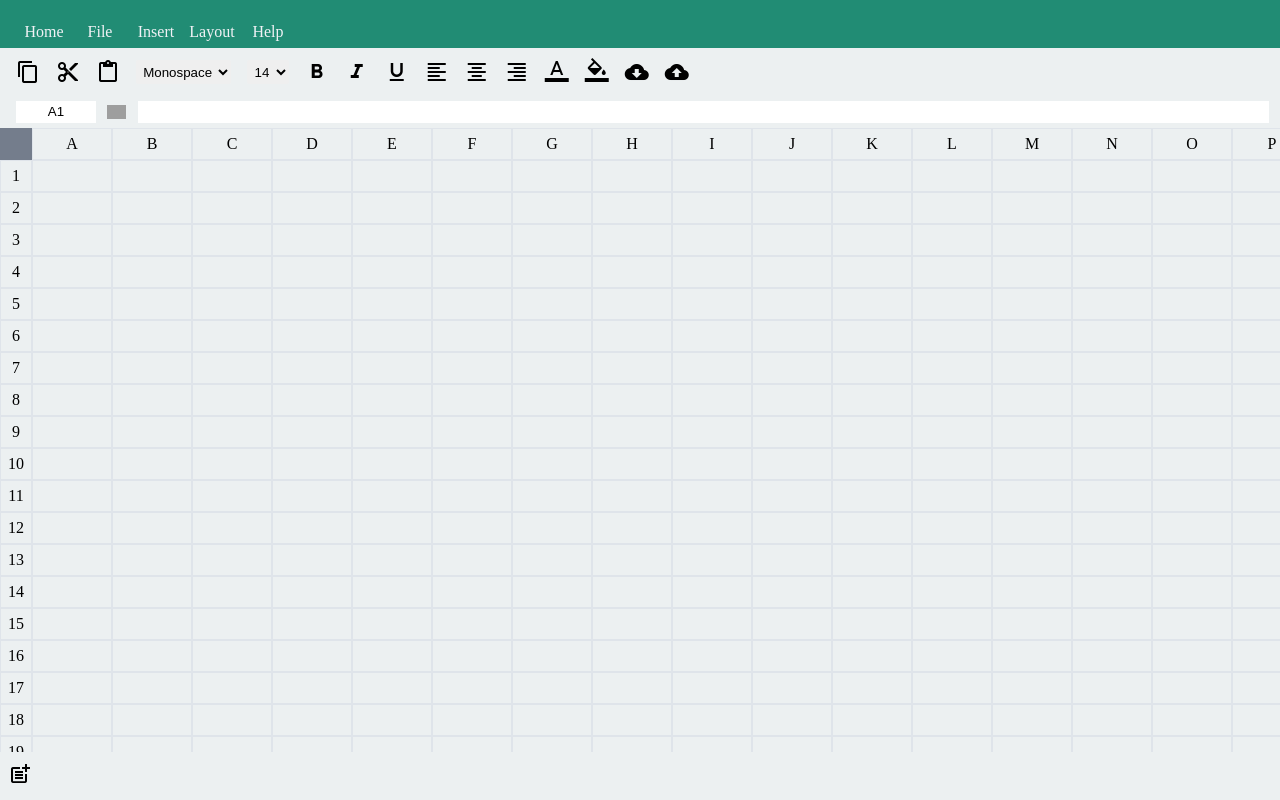
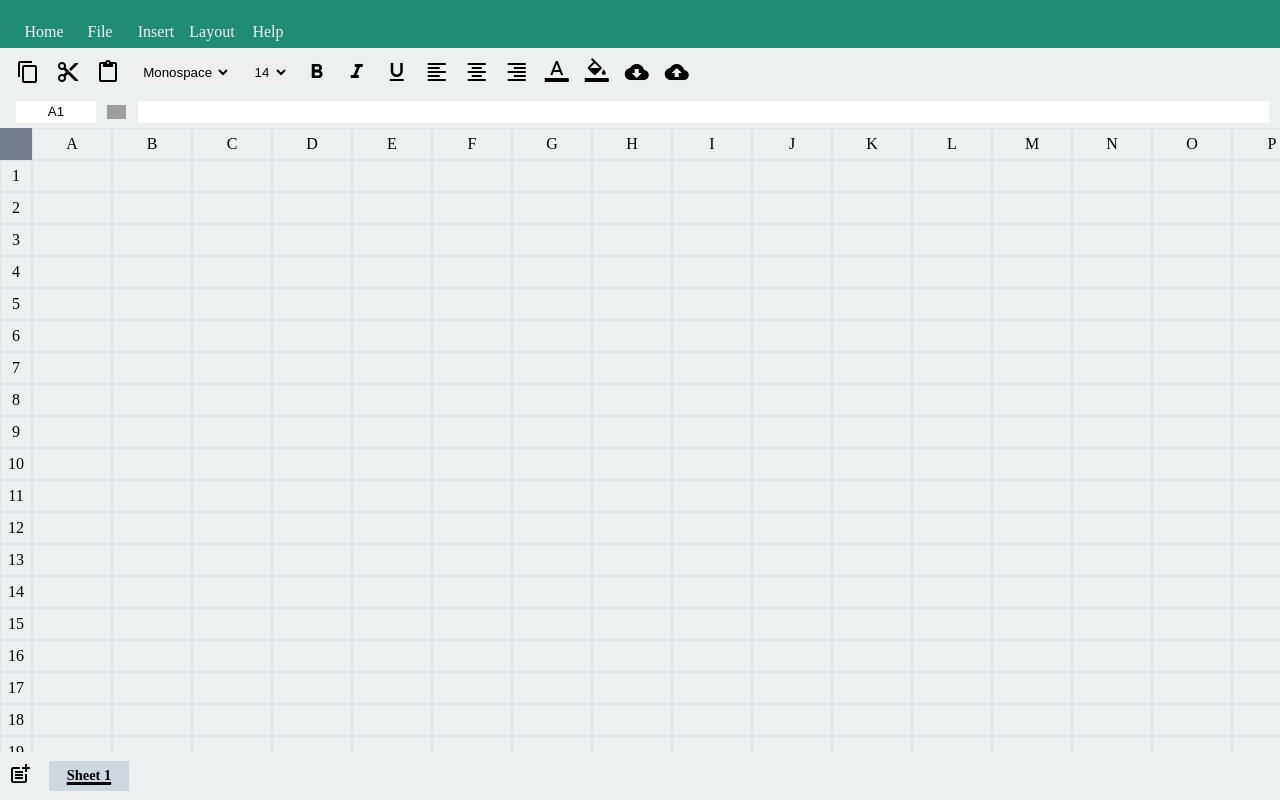
Before and after one commit to Ritesh9876/GoggleSheets, a plain HTML site: page index.html in a window 1280 px wide. Drawn offline with Linux system fonts and the light colour scheme; grey boxes are pictures that could not be loaded.

Commit message:
add multiple sheet feature

```diff
--- a/cellProperties.js
+++ b/cellProperties.js
@@ -1,27 +1,32 @@
 let collectedSheetDB = [];  //Contains all SheetDB
 let sheetDB = [];
 
-for (let i = 0; i < rows; i++) {
-    let sheetRow = [];
-    for (let j = 0; j < cols; j++) {
-        let cellProp = {
-            bold: false,
-            italic: false,
-            underline: false,
-            alignment: "left",
-            fontFamily: "monospace",
-            fontSize: "14",
-            fontColor: "#000000",
-            BGcolor: "#000000",  // Just for indication purpose,
-            value: "",
-            formula: "",
-            children: [],
-        }
-        sheetRow.push(cellProp);
-    }
-    sheetDB.push(sheetRow);
+// for (let i = 0; i < rows; i++) {
+//     let sheetRow = [];
+//     for (let j = 0; j < cols; j++) {
+//         let cellProp = {
+//             bold: false,
+//             italic: false,
+//             underline: false,
+//             alignment: "left",
+//             fontFamily: "monospace",
+//             fontSize: "14",
+//             fontColor: "#000000",
+//             BGcolor: "#000000",  // Just for indication purpose,
+//             value: "",
+//             formula: "",
+//             children: [],
+//         }
+//         sheetRow.push(cellProp);
+//     }
+//     sheetDB.push(sheetRow);
+// }
+
+
+{
+    let addSheetBtn = document.querySelector(".sheet-add-icon");
+    addSheetBtn.click()
 }
-
 // selectors for applying properties to the cell
 let bold = document.querySelector(".bold");
 let italic = document.querySelector(".italic");
--- a/cycleValidation.js
+++ b/cycleValidation.js
@@ -1,15 +1,15 @@
 let collectedGraphComponent = [];
 let graphComponentMatrix = [];
 
-for(let i=0;i<rows;i++)
-{
-    let row=[]
-    for(let j=0;j<cols;j++)
-    {
-        row.push([])
-    }
-    graphComponentMatrix.push(row)
-}
+// for(let i=0;i<rows;i++)
+// {
+//     let row=[]
+//     for(let j=0;j<cols;j++)
+//     {
+//         row.push([])
+//     }
+//     graphComponentMatrix.push(row)
+// }
 
 function isGraphCylic(graphComponentMatrix) {
     let visited = [];
--- a/index.html
+++ b/index.html
@@ -107,9 +107,10 @@
     </div>
 
     <script src="./script.js"></script>
-    <script src="./cellProperties.js"></script>
     <script src="./cycleValidation.js"></script>
     <script src="./cyclicPathTrace.js"></script>
+    <script src="./sheetsHandling.js"></script>
+    <script src="./cellProperties.js"></script>
     <script src="./formula.js"></script>
   </body>
 </html>
--- a/script.js
+++ b/script.js
@@ -50,7 +50,3 @@ function addListenerForAddressBarDisplay(cell, i, j) {
         addressBar.value = `${colID}${rowID}`;
     })
 }
-
-// select first cell from the start
-let firstCell=document.querySelector('.cell')
-firstCell.click()
--- /dev/null
+++ b/sheetsHandling.js
@@ -0,0 +1,145 @@
+let activeSheetColor  ="#ced6e0";
+let sheetsFolderCont = document.querySelector(".sheets-folder-cont");
+let addSheetBtn = document.querySelector(".sheet-add-icon");
+
+
+addSheetBtn.addEventListener("click", (e) => {
+    let sheet = document.createElement("div");
+    sheet.setAttribute("class", "sheet-folder");
+
+    let allSheetFolders = document.querySelectorAll(".sheet-folder");
+    sheet.setAttribute("id", allSheetFolders.length);
+
+    sheet.innerHTML = `
+        <div class="sheet-content">Sheet ${allSheetFolders.length + 1}</div>
+    `;
+
+    sheetsFolderCont.appendChild(sheet);
+    sheet.scrollIntoView();
+
+    // DB
+    createSheetDB();
+    createGraphComponentMatrix();
+     handleSheetActiveness(sheet);
+     handleSheetRemoval(sheet);
+    sheet.click();
+})
+
+function handleSheetRemoval(sheet) {
+    sheet.addEventListener("mousedown", (e) => {
+        // Right click
+        console.log(e.button)
+        if (e.button !== 2) return;
+
+        let allSheetFolders = document.querySelectorAll(".sheet-folder");
+        if (allSheetFolders.length === 1) {
+            alert("You need to have atleast one sheet!!");
+            return;
+        }
+
+        let response = confirm("Your sheet will be removed permanently, Are you sure?");
+        if (response === false) return;
+
+        let sheetIdx = Number(sheet.getAttribute("id"));
+        // DB
+        collectedSheetDB.splice(sheetIdx, 1);
+        collectedGraphComponent.splice(sheetIdx, 1);
+        // UI
+        handleSheetUIRemoval(sheet)
+
+        // By default DB to sheet 1 (active)
+        sheetDB = collectedSheetDB[0];
+        graphComponentMatrix = collectedGraphComponent[0];
+        handleSheetProperties();
+    })
+}
+
+function handleSheetUIRemoval(sheet) {
+    sheet.remove();
+    let allSheetFolders = document.querySelectorAll(".sheet-folder");
+    for (let i = 0;i < allSheetFolders.length;i++) {
+        allSheetFolders[i].setAttribute("id", i);
+        let sheetContent = allSheetFolders[i].querySelector(".sheet-content");
+        sheetContent.innerText = `Sheet ${i+1}`;
+        allSheetFolders[i].style.backgroundColor = "transparent";
+    }
+
+    allSheetFolders[0].style.backgroundColor = activeSheetColor;
+}
+
+function handleSheetDB(sheetIdx) {
+    sheetDB = collectedSheetDB[sheetIdx];
+    graphComponentMatrix = collectedGraphComponent[sheetIdx];
+}
+
+
+function handleSheetDB(sheetIdx) {
+    sheetDB = collectedSheetDB[sheetIdx];
+    graphComponentMatrix = collectedGraphComponent[sheetIdx];
+}
+function handleSheetProperties() {
+    for (let i = 0; i < rows; i++) {
+        for (let j = 0; j < cols; j++) {
+            let cell = document.querySelector(`.cell[rid="${i}"][cid="${j}"]`);
+            cell.click();
+        }
+    }
+    // By default click on first cell via DOM
+    let firstCell = document.querySelector(".cell");
+    firstCell.click();
+}
+
+function handleSheetUI(sheet) {
+    let allSheetFolders = document.querySelectorAll(".sheet-folder");
+    for (let i = 0; i < allSheetFolders.length; i++) {
+        allSheetFolders[i].style.backgroundColor = "transparent";
+    }
+    sheet.style.backgroundColor = activeSheetColor;
+}
+
+function handleSheetActiveness(sheet) {
+    sheet.addEventListener("click", (e) => {
+        let sheetIdx = Number(sheet.getAttribute("id"));
+        handleSheetDB(sheetIdx);
+        handleSheetProperties();
+        handleSheetUI(sheet);
+       // console.log(sheetDB);
+    })
+}
+
+function createSheetDB() {
+    let sheetDB = [];
+    for (let i = 0; i < rows; i++) {
+        let sheetRow = [];
+        for (let j = 0; j < cols; j++) {
+            let cellProp = {
+                bold: false,
+                italic: false,
+                underline: false,
+                alignment: "left",
+                fontFamily: "monospace",
+                fontSize: "14",
+                fontColor: "#000000",
+                BGcolor: "#000000",  // Just for indication purpose,
+                value: "",
+                formula: "",
+                children: [],
+            }
+            sheetRow.push(cellProp);
+        }
+        sheetDB.push(sheetRow);
+    }
+    collectedSheetDB.push(sheetDB);
+}
+
+function createGraphComponentMatrix() {
+    let graphComponentMatrix = [];
+    for (let i = 0; i < rows; i++) {
+        let row = [];
+        for (let j = 0; j < cols; j++) {
+            row.push([]);
+        }
+        graphComponentMatrix.push(row);
+    }
+    collectedGraphComponent.push(graphComponentMatrix);
+}
--- a/style.css
+++ b/style.css
@@ -115,6 +115,10 @@ body {
   justify-content: center;
   align-items: center;
 }
+
+.sheet-content{
+  width:5rem;
+}
 .grid-cont {
   height: calc(100vh - 3rem - 3rem - 2rem - 3rem);
   position: relative;
```
